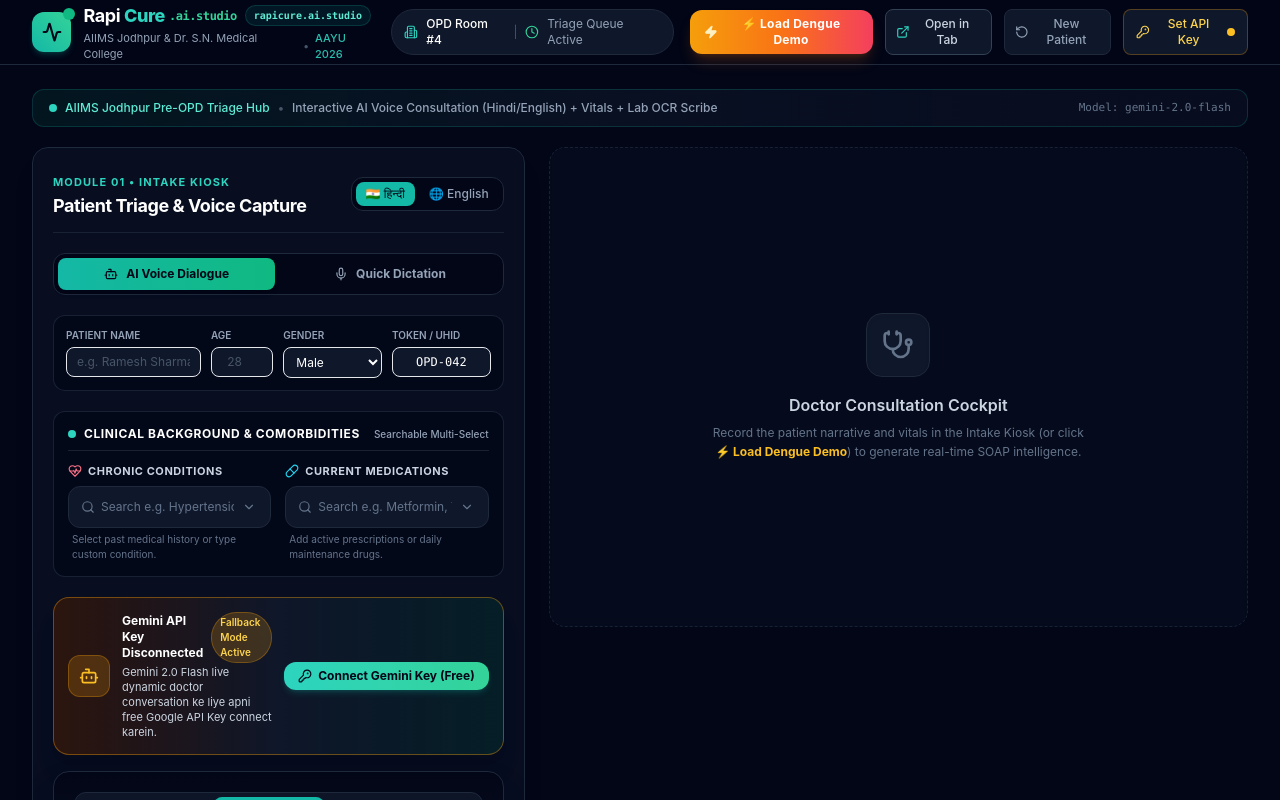
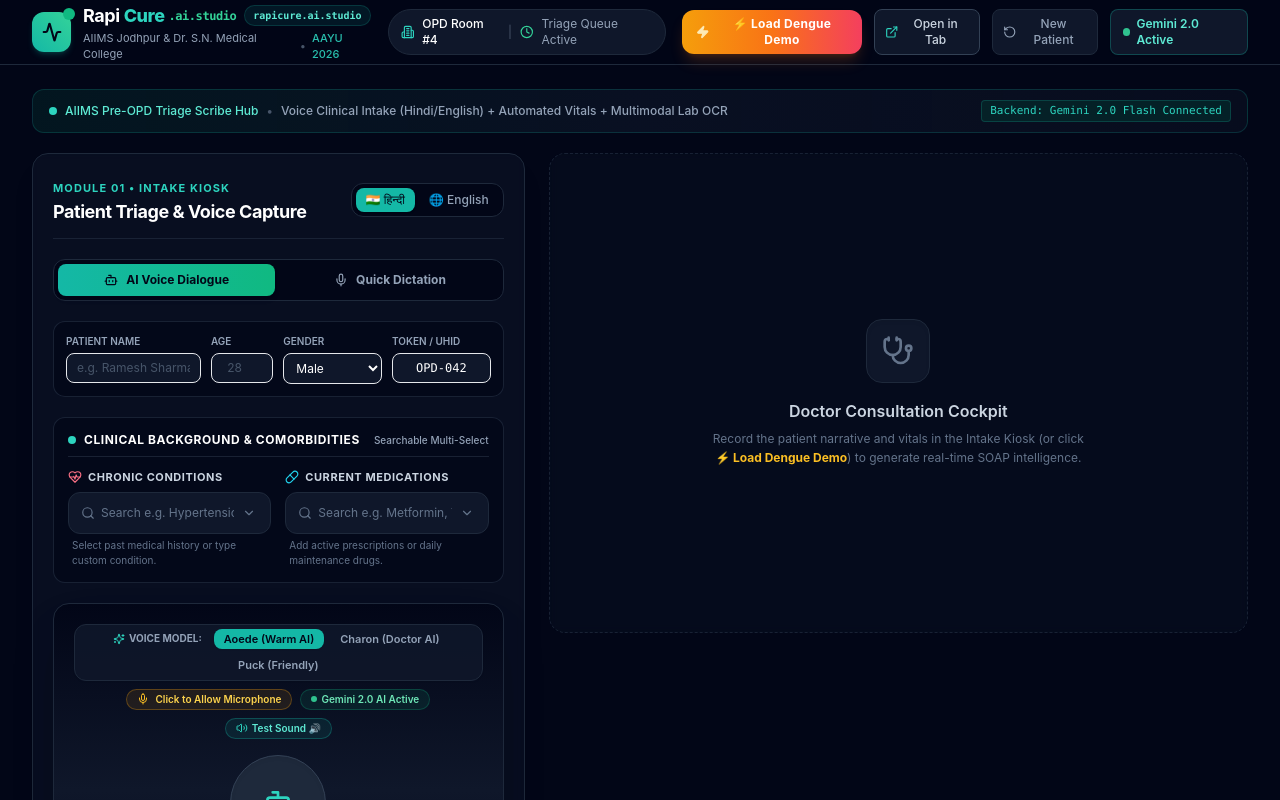
Before and after one commit to RazabSaifi/Rapicure, a Next.js app: page / in a window 1280 px wide. Shown: the top 800 px of the page. Built offline with nearby package versions, Linux system fonts and the light colour scheme.

Commit message:
Hide API connectivity behind backend routes and remove all API keys from UI

```diff
--- a/app/page.tsx
+++ b/app/page.tsx
@@ -1,11 +1,10 @@
 "use client";
 
-import React, { useState, useEffect } from "react";
+import React, { useState } from "react";
 import { Navbar } from "@/components/Navbar";
 import { IntakeKiosk } from "@/components/IntakeKiosk";
 import { DoctorCockpit } from "@/components/DoctorCockpit";
 import { PrintableSlip } from "@/components/PrintableSlip";
-import { ApiKeyModal } from "@/components/ApiKeyModal";
 import { PatientInfo, VitalsData, TriageResult, ChatMessage } from "@/lib/types";
 import { DEMO_CASES } from "@/lib/demoData";
 import { processClinicalTriageWithGemini } from "@/lib/gemini";
@@ -29,9 +28,6 @@
 };
 
 export default function Home() {
-  const [apiKey, setApiKey] = useState<string>("");
-  const [elevenLabsApiKey, setElevenLabsApiKey] = useState<string>("");
-  const [isApiKeyModalOpen, setIsApiKeyModalOpen] = useState(false);
   const [patientInfo, setPatientInfo] = useState<PatientInfo>(INITIAL_PATIENT);
   const [vitals, setVitals] = useState<VitalsData>(INITIAL_VITALS);
   const [narrativeText, setNarrativeText] = useState<string>("");
@@ -42,36 +38,6 @@
   const [isLoading, setIsLoading] = useState(false);
   const [loadingStepText, setLoadingStepText] = useState<string>("");
   const [toastMessage, setToastMessage] = useState<string | null>(null);
-
-  // Load API Keys from localStorage on mount
-  useEffect(() => {
-    if (typeof window !== "undefined") {
-      const savedKey = localStorage.getItem("rapicure_gemini_api_key");
-      if (savedKey) {
-        setApiKey(savedKey);
-      }
-      const savedEleven = localStorage.getItem("rapicure_elevenlabs_api_key");
-      if (savedEleven) {
-        setElevenLabsApiKey(savedEleven);
-      }
-    }
-  }, []);
-
-  const handleSaveApiKey = (key: string) => {
-    setApiKey(key);
-    if (typeof window !== "undefined") {
-      localStorage.setItem("rapicure_gemini_api_key", key);
-    }
-    showToast(key ? "Gemini API key saved for RapiCure!" : "Gemini API key cleared");
-  };
-
-  const handleSaveElevenLabsKey = (key: string) => {
-    setElevenLabsApiKey(key);
-    if (typeof window !== "undefined") {
-      localStorage.setItem("rapicure_elevenlabs_api_key", key);
-    }
-    showToast(key ? "ElevenLabs API key connected for Studio Voice!" : "ElevenLabs key cleared");
-  };
 
   const showToast = (msg: string) => {
     setToastMessage(msg);
@@ -128,7 +94,6 @@
 
     try {
       const response = await processClinicalTriageWithGemini({
-        apiKey,
         narrativeText: demo.narrative,
         vitals: demo.vitals,
         patientInfo: demo.patientInfo,
@@ -193,7 +158,6 @@
 
     try {
       const response = await processClinicalTriageWithGemini({
-        apiKey,
         narrativeText: textToAnalyze,
         vitals,
         patientInfo,
@@ -215,7 +179,7 @@
       showToast(`Triage analysis completed: Priority ${response.priority}`);
     } catch (error: any) {
       console.error("Triage synthesis failed:", error);
-      alert(error.message || "Failed to analyze triage. Please check your Gemini API key.");
+      alert(error.message || "Failed to analyze triage.");
     } finally {
       setIsLoading(false);
       setLoadingStepText("");
@@ -241,32 +205,28 @@
       <Navbar
         onLoadDengueDemo={handleLoadDengueDemo}
         onReset={handleReset}
-        onOpenApiKeyModal={() => setIsApiKeyModalOpen(true)}
-        hasApiKey={!!apiKey || !!elevenLabsApiKey}
         isLoading={isLoading}
       />
 
       {/* Main Dual-Column Split Workspace */}
       <main className="flex-1 max-w-7xl w-full mx-auto px-4 sm:px-6 lg:px-8 py-6 print:hidden">
-        {/* Subtle hospital context alert bar */}
+        {/* Hospital context alert bar */}
         <div className="mb-5 flex flex-wrap items-center justify-between gap-2 p-2.5 px-4 rounded-xl bg-gradient-to-r from-teal-950/40 via-slate-900/60 to-slate-900/40 border border-teal-500/20 text-xs">
           <div className="flex items-center gap-2 text-teal-300 font-medium">
             <span className="flex h-2 w-2 rounded-full bg-teal-400" />
-            <span>AIIMS Jodhpur Pre-OPD Triage Hub</span>
+            <span>AIIMS Pre-OPD Triage Scribe Hub</span>
             <span className="text-slate-600">•</span>
             <span className="text-slate-400">
-              Interactive AI Voice Consultation (Hindi/English) + Vitals + Lab OCR Scribe
+              Voice Clinical Intake (Hindi/English) + Automated Vitals + Multimodal Lab OCR
             </span>
           </div>
-          <span className="text-[11px] text-slate-500 font-mono">Model: gemini-2.0-flash</span>
+          <span className="text-[11px] text-teal-400 font-mono bg-teal-950/60 px-2 py-0.5 rounded border border-teal-700/40">Backend: Gemini 2.0 Flash Connected</span>
         </div>
 
         <div className="grid grid-cols-1 lg:grid-cols-12 gap-6 items-start">
           {/* Left Column: Intake Kiosk (5/12 cols) */}
           <div className="lg:col-span-6 xl:col-span-5">
             <IntakeKiosk
-              apiKey={apiKey}
-              elevenLabsApiKey={elevenLabsApiKey}
               patientInfo={patientInfo}
               onPatientInfoChange={setPatientInfo}
               vitals={vitals}
@@ -280,7 +240,6 @@
               onProcessTriage={handleProcessTriage}
               isLoading={isLoading}
               loadingStepText={loadingStepText}
-              onOpenApiKeyModal={() => setIsApiKeyModalOpen(true)}
             />
           </div>
 
@@ -302,16 +261,6 @@
         </p>
       </footer>
 
-      {/* API Key Modal */}
-      <ApiKeyModal
-        isOpen={isApiKeyModalOpen}
-        onClose={() => setIsApiKeyModalOpen(false)}
-        apiKey={apiKey}
-        onSaveKey={handleSaveApiKey}
-        elevenLabsApiKey={elevenLabsApiKey}
-        onSaveElevenLabsKey={handleSaveElevenLabsKey}
-      />
-
       {/* Toast Notification */}
       {toastMessage && (
         <div className="fixed bottom-6 right-6 z-50 bg-slate-900 border border-teal-500/50 text-teal-300 text-xs font-medium px-4 py-2.5 rounded-xl shadow-2xl animate-in slide-in-from-bottom-3 duration-200">
--- a/components/IntakeKiosk.tsx
+++ b/components/IntakeKiosk.tsx
@@ -27,8 +27,6 @@
 import { COMMON_CHRONIC_CONDITIONS, COMMON_MEDICATIONS } from "@/lib/clinicalOptions";
 
 interface IntakeKioskProps {
-  apiKey: string;
-  elevenLabsApiKey?: string;
   patientInfo: PatientInfo;
   onPatientInfoChange: (info: PatientInfo) => void;
   vitals: VitalsData;
@@ -42,12 +40,9 @@
   onProcessTriage: (overrideNarrative?: string, overrideHistory?: ChatMessage[]) => void;
   isLoading: boolean;
   loadingStepText: string;
-  onOpenApiKeyModal?: () => void;
 }
 
 export const IntakeKiosk: React.FC<IntakeKioskProps> = ({
-  apiKey,
-  elevenLabsApiKey,
   patientInfo,
   onPatientInfoChange,
   vitals,
@@ -61,7 +56,6 @@
   onProcessTriage,
   isLoading,
   loadingStepText,
-  onOpenApiKeyModal,
 }) => {
   const [selectedLang, setSelectedLang] = useState<"hi-IN" | "en-IN">("hi-IN");
   const [intakeMode, setIntakeMode] = useState<"conversational" | "quick">("conversational");
@@ -325,8 +319,6 @@
       {/* Intake Mode 1: Conversational AI Voice Studio */}
       {intakeMode === "conversational" ? (
         <VoiceConversationStudio
-          apiKey={apiKey}
-          elevenLabsApiKey={elevenLabsApiKey}
           selectedLang={selectedLang}
           patientInfo={patientInfo}
           vitals={vitals}
@@ -334,7 +326,6 @@
           onUpdateHistory={onConversationHistoryChange}
           onFinishConsultation={handleFinishFromConversation}
           isLoadingSOAP={isLoading}
-          onOpenApiKeyModal={onOpenApiKeyModal}
         />
       ) : (
         /* Intake Mode 2: Quick Dictation / Manual Text */
--- a/components/Navbar.tsx
+++ b/components/Navbar.tsx
@@ -16,16 +16,12 @@
 interface NavbarProps {
   onLoadDengueDemo: () => void;
   onReset: () => void;
-  onOpenApiKeyModal: () => void;
-  hasApiKey: boolean;
   isLoading: boolean;
 }
 
 export const Navbar: React.FC<NavbarProps> = ({
   onLoadDengueDemo,
   onReset,
-  onOpenApiKeyModal,
-  hasApiKey,
   isLoading,
 }) => {
   return (
@@ -106,25 +102,11 @@
             <span>New Patient</span>
           </button>
 
-          {/* API Key Modal Button */}
-          <button
-            onClick={onOpenApiKeyModal}
-            className={`inline-flex items-center gap-1.5 px-3 py-1.5 rounded-lg text-xs font-medium border transition-colors ${
-              hasApiKey
-                ? "bg-slate-900 border-teal-500/30 text-teal-300 hover:bg-teal-950/40"
-                : "bg-slate-900 border-amber-500/30 text-amber-300 hover:bg-amber-950/40"
-            }`}
-          >
-            <KeyRound className="w-3.5 h-3.5" />
-            <span className="hidden sm:inline">
-              {hasApiKey ? "Gemini 2.0 Active" : "Set API Key"}
-            </span>
-            <span
-              className={`w-2 h-2 rounded-full ${
-                hasApiKey ? "bg-emerald-400 animate-pulse" : "bg-amber-400"
-              }`}
-            />
-          </button>
+          {/* Backend AI Engine Status Badge */}
+          <div className="inline-flex items-center gap-1.5 px-3 py-1.5 rounded-lg text-xs font-semibold bg-slate-900 border border-teal-500/30 text-teal-300 shadow-sm">
+            <span className="w-2 h-2 rounded-full bg-emerald-400 animate-pulse" />
+            <span className="hidden sm:inline">Gemini 2.0 Active</span>
+          </div>
         </div>
       </div>
     </header>
--- a/components/VoiceConversationStudio.tsx
+++ b/components/VoiceConversationStudio.tsx
@@ -25,8 +25,6 @@
 import { converseClinicalIntakeWithGemini } from "@/lib/gemini";
 
 interface VoiceConversationStudioProps {
-  apiKey: string;
-  elevenLabsApiKey?: string;
   selectedLang: "hi-IN" | "en-IN";
   patientInfo: PatientInfo;
   vitals: VitalsData;
@@ -34,7 +32,6 @@
   onUpdateHistory: (history: ChatMessage[]) => void;
   onFinishConsultation: (narrativeText: string) => void;
   isLoadingSOAP: boolean;
-  onOpenApiKeyModal?: () => void;
 }
 
 const QUICK_SYMPTOM_CHIPS_HI = [
@@ -54,8 +51,6 @@
 ];
 
 export const VoiceConversationStudio: React.FC<VoiceConversationStudioProps> = ({
-  apiKey,
-  elevenLabsApiKey = "",
   selectedLang,
   patientInfo,
   vitals,
@@ -63,7 +58,6 @@
   onUpdateHistory,
   onFinishConsultation,
   isLoadingSOAP,
-  onOpenApiKeyModal,
 }) => {
   const [isListening, setIsListening] = useState(false);
   const [isSpeaking, setIsSpeaking] = useState(false);
@@ -163,8 +157,6 @@
 
     try {
       const result = await converseClinicalIntakeWithGemini({
-        apiKey,
-        elevenLabsApiKey,
         language: selectedLang,
         conversationHistory: [],
         patientInput: "",
@@ -344,8 +336,6 @@
 
     try {
       const result = await converseClinicalIntakeWithGemini({
-        apiKey,
-        elevenLabsApiKey,
         language: selectedLang,
         conversationHistory: historyWithUser,
         patientInput: patientText.trim(),
@@ -427,54 +417,6 @@
               </span>
             </div>
           </div>
-        </div>
-      )}
-
-      {/* API Key Connection Status & Quick Connect Card */}
-      {!apiKey ? (
-        <div className="p-3.5 bg-gradient-to-r from-amber-950/60 via-slate-900 to-teal-950/50 border border-amber-500/40 rounded-2xl flex flex-col sm:flex-row items-center justify-between gap-3 shadow-xl">
-          <div className="flex items-center gap-3">
-            <div className="p-2.5 rounded-xl bg-amber-500/20 text-amber-300 border border-amber-500/30 shrink-0">
-              <Bot className="w-5 h-5 text-amber-400" />
-            </div>
-            <div className="text-left">
-              <div className="flex items-center gap-2">
-                <span className="text-xs font-bold text-white">Gemini API Key Disconnected</span>
-                <span className="text-[10px] px-2 py-0.5 rounded-full bg-amber-500/20 text-amber-300 font-semibold border border-amber-500/30">
-                  Fallback Mode Active
-                </span>
-              </div>
-              <p className="text-[11px] text-slate-300 mt-0.5 leading-snug">
-                Gemini 2.0 Flash live dynamic doctor conversation ke liye apni free Google API Key connect karein.
-              </p>
-            </div>
-          </div>
-          {onOpenApiKeyModal && (
-            <button
-              type="button"
-              onClick={onOpenApiKeyModal}
-              className="shrink-0 px-3.5 py-1.5 rounded-xl bg-gradient-to-r from-teal-400 to-emerald-400 text-slate-950 font-bold text-xs shadow-md shadow-teal-500/20 hover:from-teal-300 hover:to-emerald-300 transition-all active:scale-95 flex items-center gap-1.5"
-            >
-              <KeyRound className="w-3.5 h-3.5" />
-              <span>Connect Gemini Key (Free)</span>
-            </button>
-          )}
-        </div>
-      ) : (
-        <div className="p-2.5 bg-emerald-950/40 border border-emerald-500/30 rounded-xl flex items-center justify-between gap-2 text-xs shadow-md">
-          <div className="flex items-center gap-2 text-emerald-300 font-semibold">
-            <span className="w-2 h-2 rounded-full bg-emerald-400 animate-pulse" />
-            <span>Gemini 2.0 Flash AI Brain Connected & Live</span>
-          </div>
-          {onOpenApiKeyModal && (
-            <button
-              type="button"
-              onClick={onOpenApiKeyModal}
-              className="text-[11px] text-emerald-400 hover:text-emerald-300 font-medium underline"
-            >
-              Manage Key
-            </button>
-          )}
         </div>
       )}
 
@@ -563,17 +505,10 @@
             </span>
           )}
 
-          {apiKey ? (
-            <span className="inline-flex items-center gap-1 px-2 py-0.5 rounded-full text-[10px] font-semibold bg-emerald-500/10 text-emerald-300 border border-emerald-500/25">
-              <span className="w-1.5 h-1.5 rounded-full bg-emerald-400" />
-              Live Gemini 2.0 Brain
-            </span>
-          ) : (
-            <span className="inline-flex items-center gap-1 px-2 py-0.5 rounded-full text-[10px] font-medium bg-amber-500/10 text-amber-300/90 border border-amber-500/25">
-              <Bot className="w-3 h-3 text-amber-400" />
-              Smart Triage Assistant
-            </span>
-          )}
+          <span className="inline-flex items-center gap-1 px-2.5 py-0.5 rounded-full text-[10px] font-semibold bg-emerald-500/10 text-emerald-300 border border-emerald-500/25">
+            <span className="w-1.5 h-1.5 rounded-full bg-emerald-400 animate-pulse" />
+            Gemini 2.0 AI Active
+          </span>
 
           <button
             type="button"
```
Also changed, not shown: lib/gemini.ts (+0 -9 lines).
